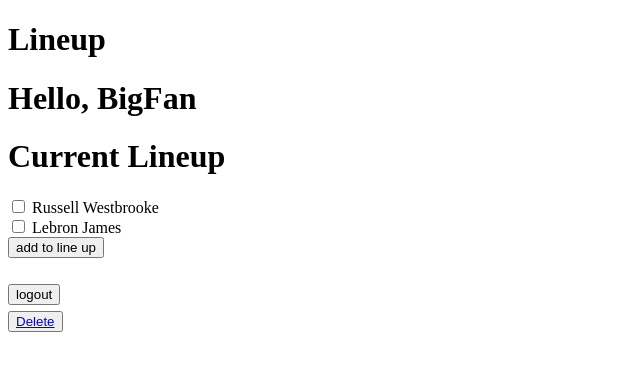
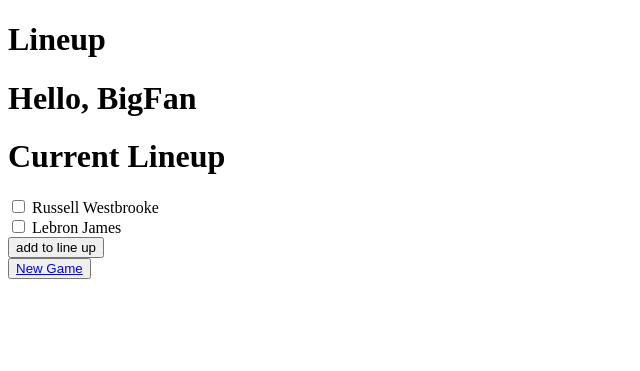
Before and after one commit to jdinthetrees/fantasy, a Django app: template main/templates/lineup.html in a window 1280 px wide. Shown: the top 371 px of the page, without its empty margins (0-640 px from the left). Run offline with Django 3.2, Linux system fonts and the light colour scheme; the template is opened without the code that fills it: values that come from a table or form of the project are taken from there, others are empty; data comes from the database, SQL or seed files in the repository; both versions use the stored data as it was after the commit.

Commit message:
buttons on dashboard and login working

```diff
--- a/main/templates/dashboard.html
+++ b/main/templates/dashboard.html
@@ -13,15 +13,13 @@
     <div class="banner">
         <h1>Hello, {{current_user.name}}</h1>
 
+        <button><a href="/draft">Play Game</a></button>
+
     <div class="rightbox">
     <h2><form action="/logout" method="POST" id="logout">
         {% csrf_token %}
     <input type="submit" value="logout" />
     </form>
 
-
-
-
-
 </body>
 </html>
--- a/main/templates/draft.html
+++ b/main/templates/draft.html
@@ -23,6 +23,10 @@
         {% endfor %}
     </ul>
 
+    {% if roster_length == 9 %}
+        <button><a href="/lineup">Continue</a></button>
+    {% endif %}
+
     <div class="rightbox">
     <h2><form action="/logout" method="POST" id="logout">
         {% csrf_token %}
--- a/main/templates/lineup.html
+++ b/main/templates/lineup.html
@@ -24,12 +24,7 @@
 
     </form>
 
-    <div class="rightbox">
-    <h2><form action="/logout" method="POST" id="logout">
-        {% csrf_token %}
-    <input type="submit" value="logout" />
-    </form>
 
-    <button><a href="/delete_roster/{{roster.id}}">Delete</a></button>
+    <button><a href="/delete_roster/{{roster.id}}">New Game</a></button>
 </body>
 </html>
```
Also changed, not shown: main/views.py (+9 -2 lines), db.sqlite3.
